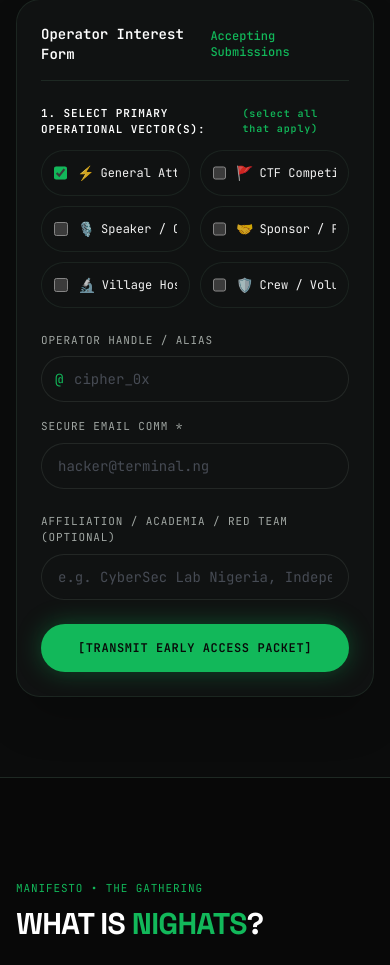
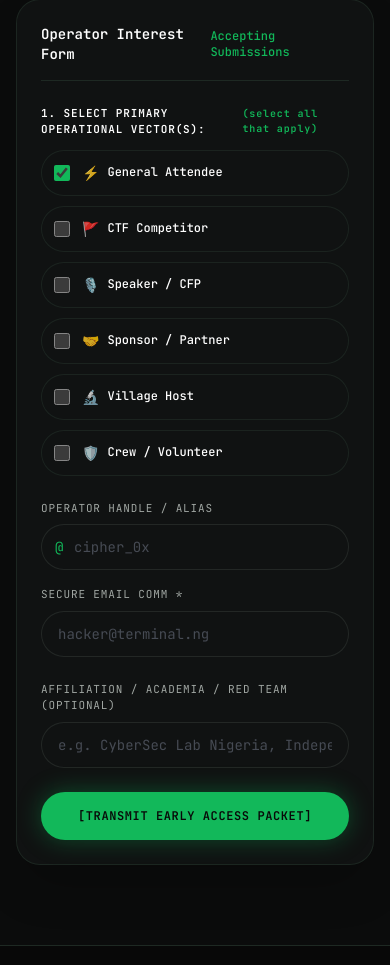
Before and after one commit to luhmmy/NIGHATS, a Next.js app: page / in a window 390 px wide. Shown: the part 2156-3121 px from the top of the page. Built offline with nearby package versions, Linux system fonts and the light colour scheme.

Commit message:
fix(mobile): prevent text truncation in operator interest vector selection

```diff
--- a/src/components/early-access-form.tsx
+++ b/src/components/early-access-form.tsx
@@ -64,22 +64,22 @@
           <span>1. Select Primary Operational Vector(s):</span>
           <span className="text-primary text-[10px] normal-case">(select all that apply)</span>
         </label>
-        <div className="grid grid-cols-2 sm:grid-cols-3 gap-2.5">
+        <div className="grid grid-cols-1 sm:grid-cols-2 lg:grid-cols-3 gap-2.5">
           {ROLES.map((r) => (
             <label
               key={r.id}
-              className="group flex items-center gap-2.5 rounded-2xl border border-line/80 bg-surface/80 p-3 text-xs font-[family-name:var(--font-mono)] text-fg cursor-pointer transition-all duration-200 hover:border-primary/60 hover:bg-surface-2 hover:-translate-y-0.5"
+              className="group flex items-center gap-3 rounded-2xl border border-line/80 bg-surface/80 p-3 sm:p-3.5 text-xs font-[family-name:var(--font-mono)] text-fg cursor-pointer transition-all duration-200 hover:border-primary/60 hover:bg-surface-2 hover:-translate-y-0.5 active:scale-[0.98]"
             >
               <input
                 type="checkbox"
                 name="roles"
                 value={r.id}
                 defaultChecked={r.defaultChecked}
-                className="h-4 w-4 rounded-md accent-primary bg-void border-line text-primary focus:ring-0 cursor-pointer"
+                className="h-4 w-4 rounded-md accent-primary bg-void border-line text-primary focus:ring-0 cursor-pointer shrink-0"
               />
-              <span className="truncate flex items-center gap-1.5">
-                <span className="text-sm opacity-80 group-hover:scale-110 transition-transform">{r.icon}</span>
-                <span>{r.label}</span>
+              <span className="flex items-center gap-2 min-w-0">
+                <span className="text-sm opacity-80 group-hover:scale-110 transition-transform shrink-0">{r.icon}</span>
+                <span className="whitespace-normal leading-tight font-medium text-fg-strong">{r.label}</span>
               </span>
             </label>
           ))}
@@ -127,7 +127,7 @@
         <input
           name="affiliation"
           type="text"
-          placeholder="e.g. CyberSec Lab Nigeria, Independent, Unilag, Fintech BlueTeam"
+          placeholder="e.g. CyberSec Lab Nigeria, Independent, Student"
           className="w-full rounded-2xl border border-line-bright/80 bg-surface/90 px-4 py-3 font-[family-name:var(--font-mono)] text-sm text-fg-strong placeholder:text-fg-muted/60 focus:border-primary focus:outline-none transition-colors"
         />
       </div>
```
